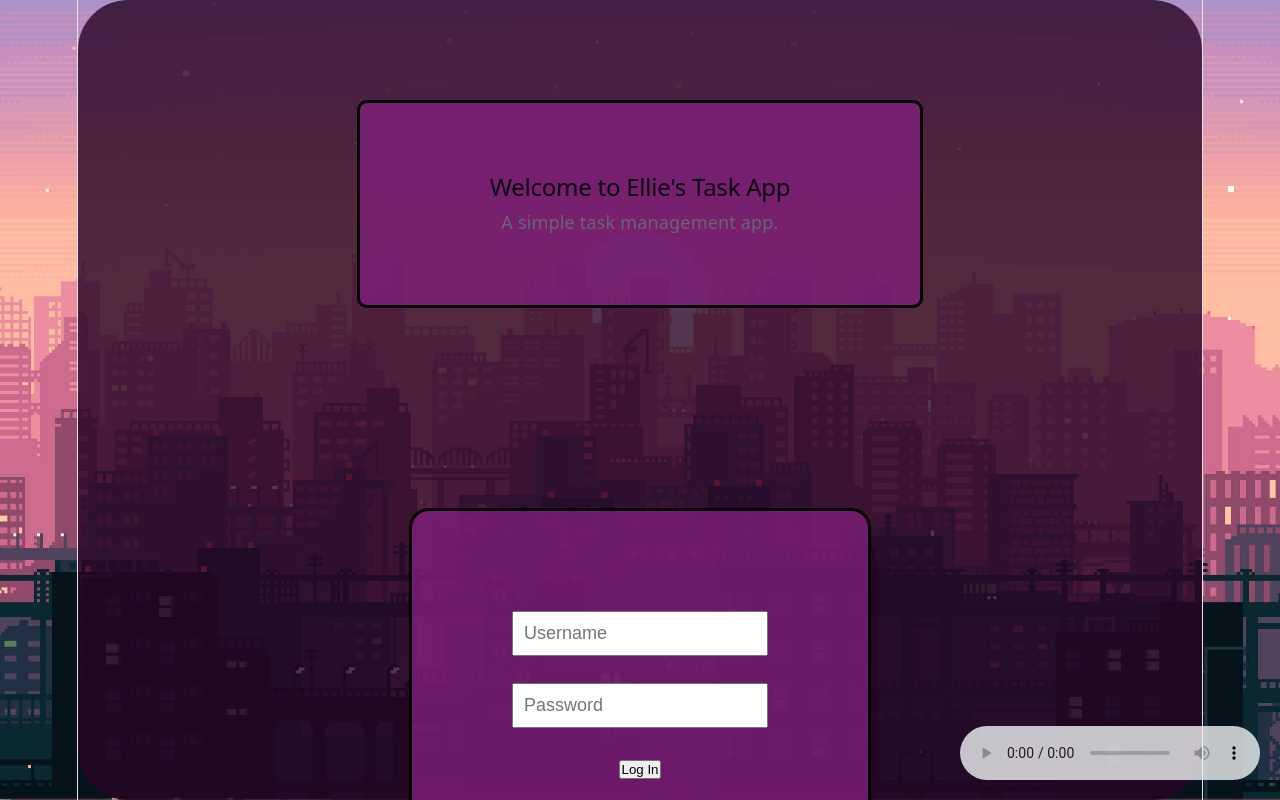
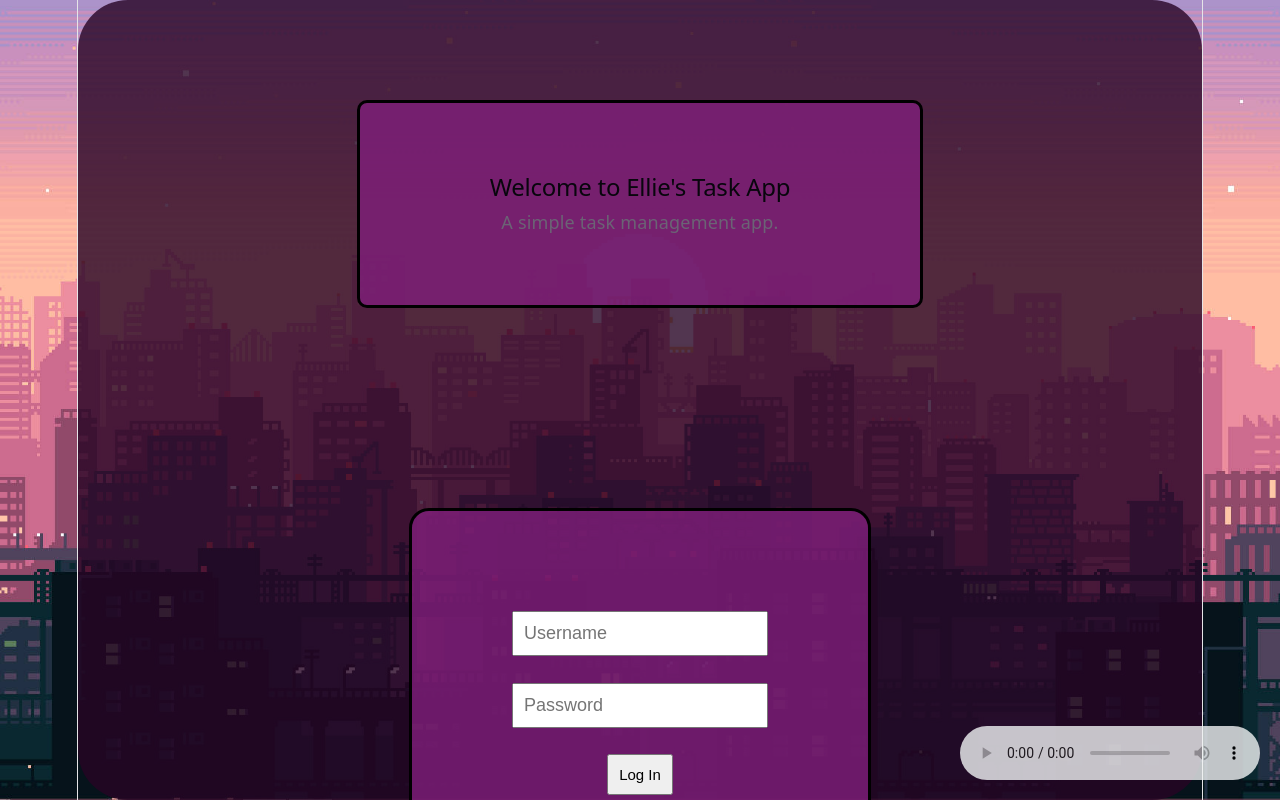
Before and after one commit to EllieReneeClark/Task-App, a React (Vite) app: page / in a window 1280 px wide. Built offline with nearby package versions, Linux system fonts and the light colour scheme.

Commit message:
Test commit message, added login button styling

```diff
--- a/src/pages/login.css
+++ b/src/pages/login.css
@@ -67,6 +67,11 @@ html, body{
 
 }
 
+.login-button {
+    padding: 10px;
+    font-size: 15px;
+}
+
 .audio-player {
     position: fixed;
     bottom: 20px;
```
